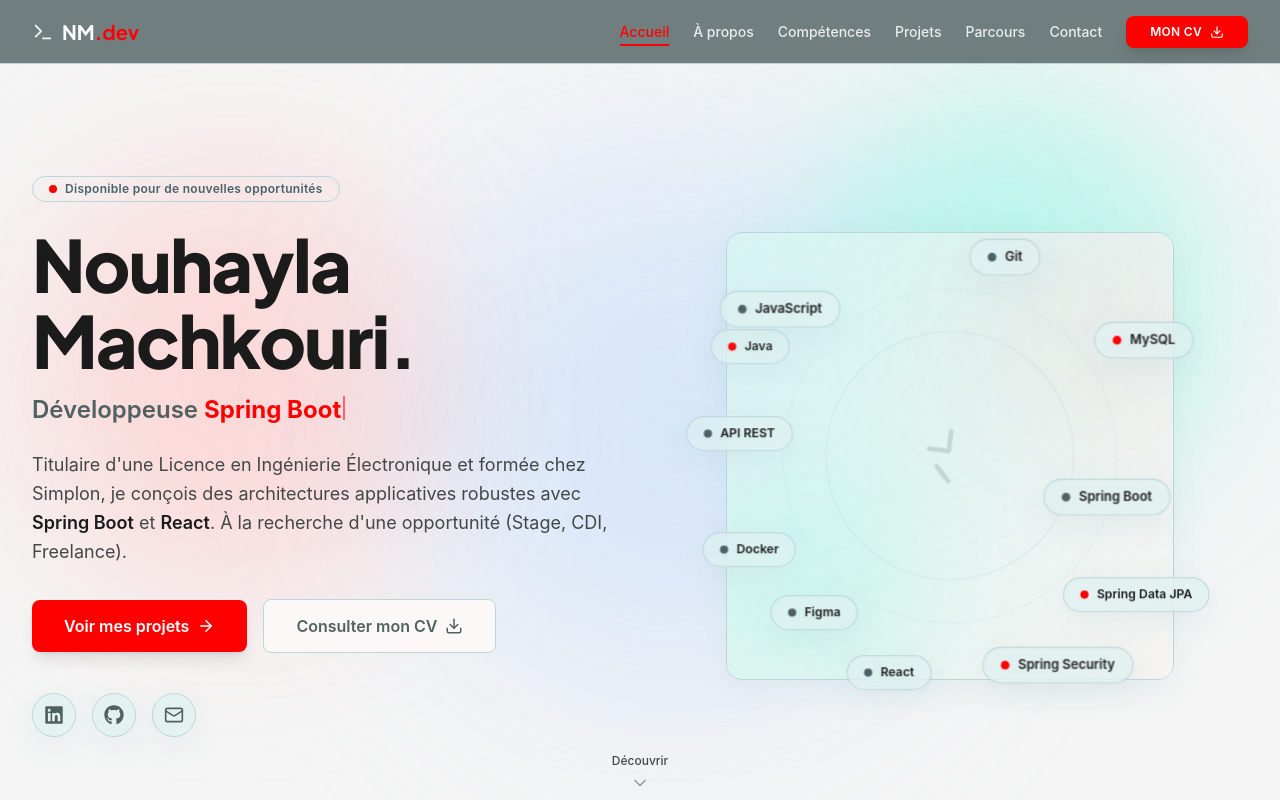
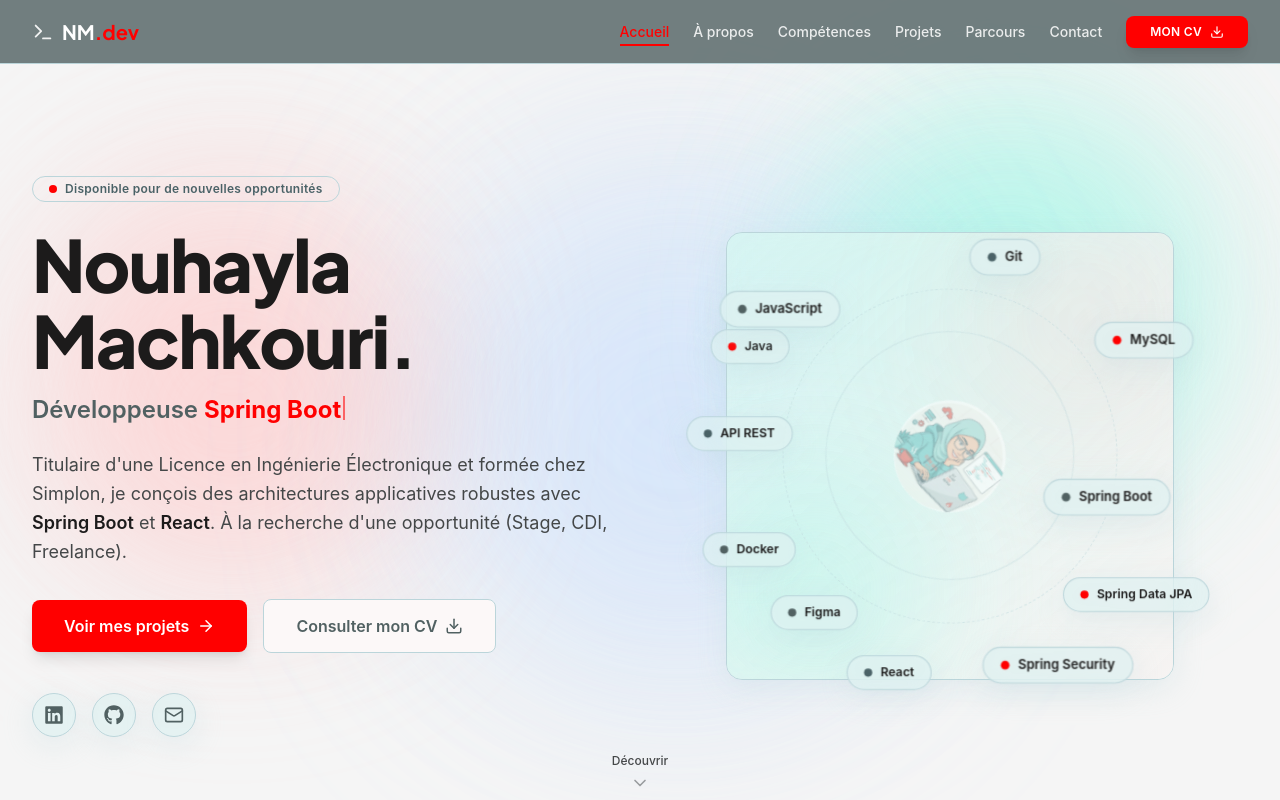
Before and after one commit to noha20009/Portfolio, a React (Vite) app: page / in a window 1280 px wide. Shown: the top 800 px of the page. Built offline with nearby package versions, Linux system fonts and the light colour scheme.

Commit message:
feat: add hero photo in center of circle

```diff
--- a/src/components/Hero.jsx
+++ b/src/components/Hero.jsx
@@ -1,5 +1,5 @@
 import React from 'react';
-import { Mail, ArrowRight, Download, ChevronDown, Terminal } from 'lucide-react';
+import { Mail, ArrowRight, Download, ChevronDown } from 'lucide-react';
 import { FaGithub, FaLinkedin } from 'react-icons/fa';
 import { motion } from 'framer-motion';
 import TypeWriter from './lab/TypeWriter';
@@ -102,7 +102,7 @@ const Hero = () => {
               <div className="absolute w-64 h-64 bg-teal-200/30 rounded-full blur-3xl -bottom-10 -left-10" />
               <div className="w-3/4 h-3/4 rounded-full border border-glass-border border-dashed animate-ring-rotate flex items-center justify-center opacity-50">
                 <div className="w-3/4 h-3/4 rounded-full border border-glass-border animate-ring-rotate-reverse flex items-center justify-center">
-                  <Terminal className="text-tertiary/40" size={56} />
+                  <img src="/photo/hero.png" alt="Nouhayla Machkouri" className="w-28 h-28 rounded-full object-cover" />
                 </div>
               </div>
             </div>
```
Also changed, not shown: public/photo/hero.png (added).
